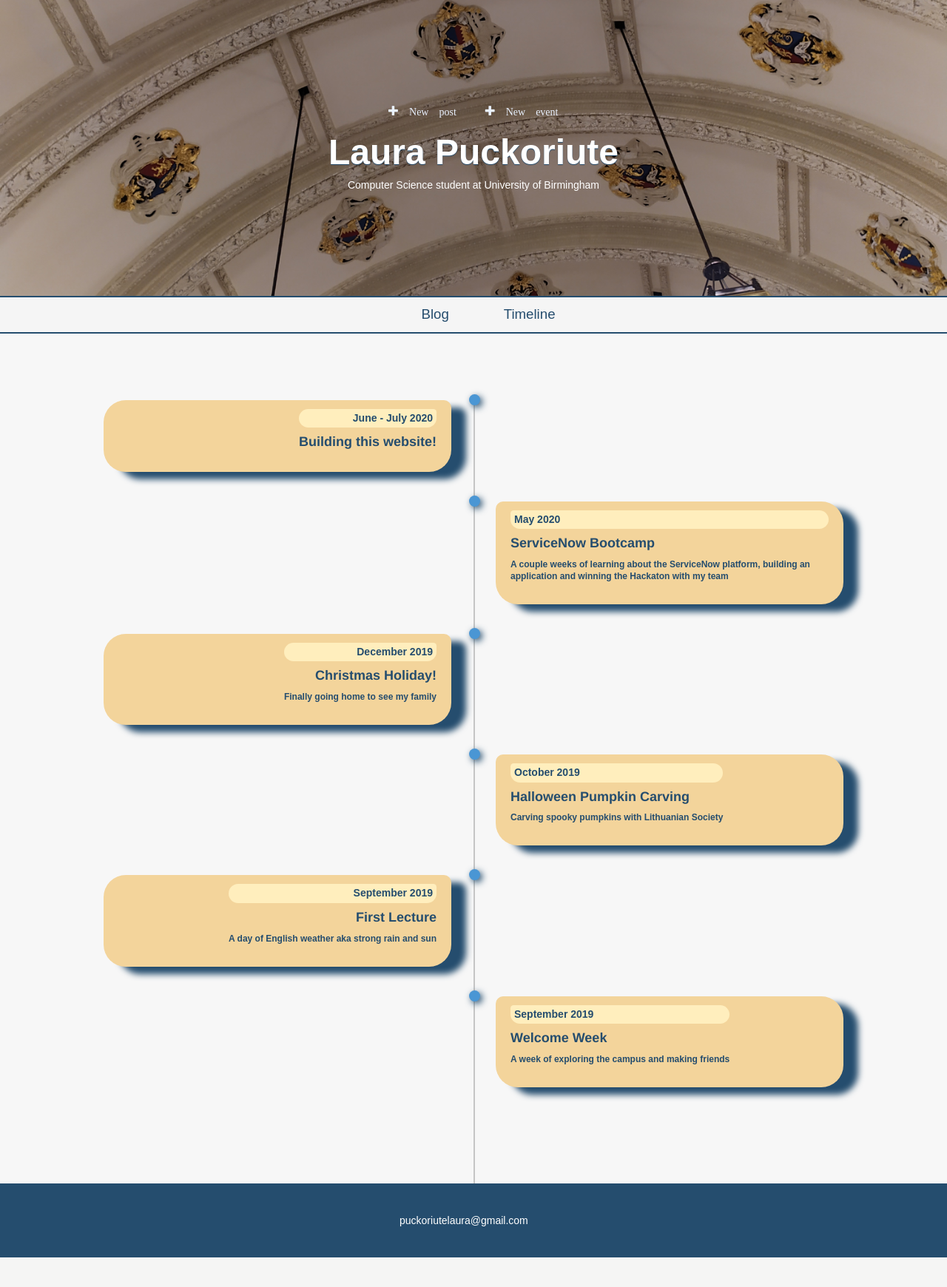
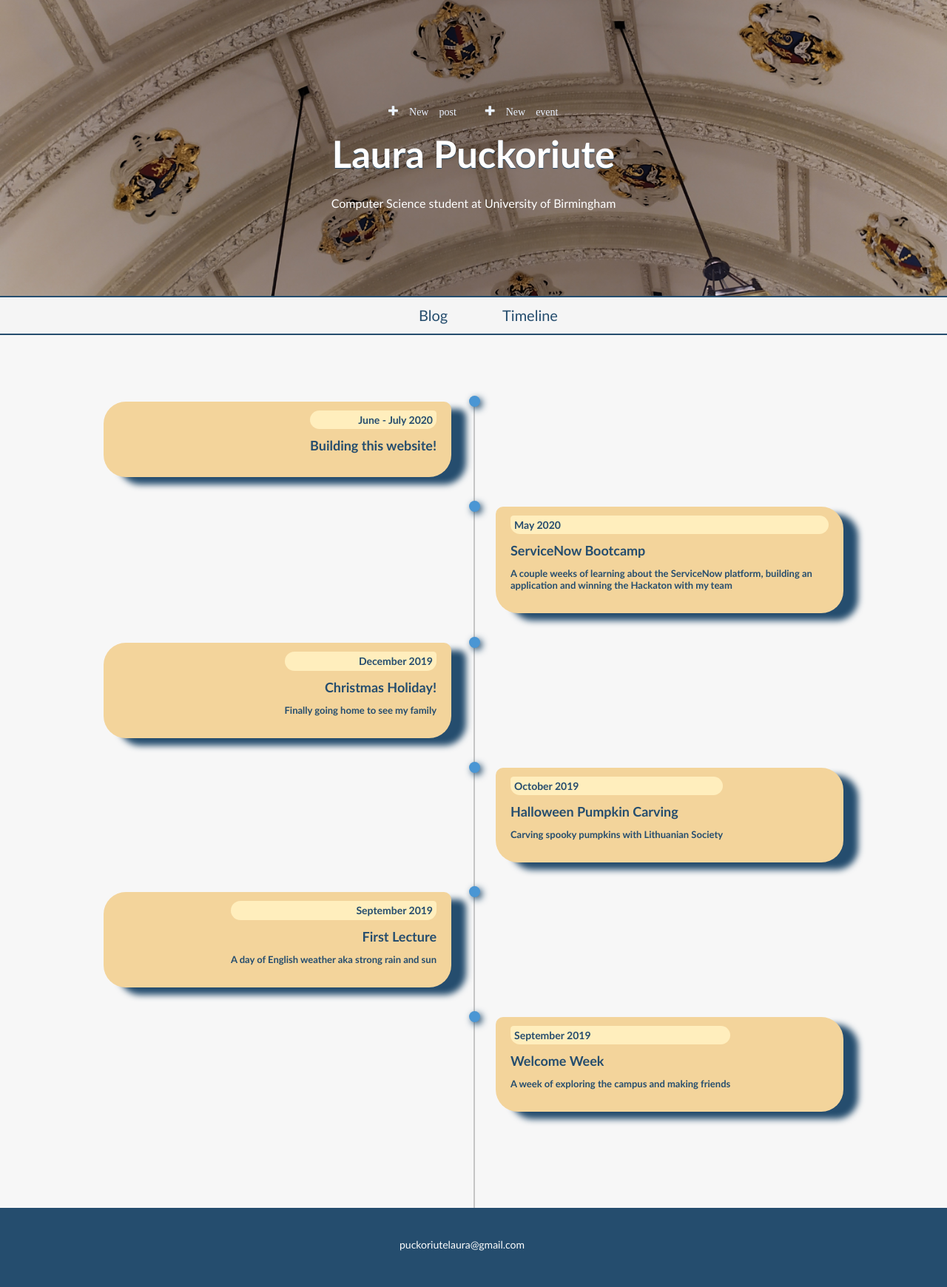
Before and after one commit to llaurap/my_first_blog, a Django app: page /timeline/ in a window 1280 px wide. Shown: the whole page at 74% size. Before the commit the page ends 1700 px from the top, so only its background shows below. Run offline with Django 3.2, Linux system fonts and the light colour scheme; a user stored in the database is signed in; data comes from the database, SQL or seed files in the repository; some libraries are stand-ins or nearby versions.

Commit message:
CSS editing

```diff
--- a/blog/static/css/blog.css
+++ b/blog/static/css/blog.css
@@ -3,21 +3,20 @@ body {
 }
 
 h1 a, h2 a {
-    font-family: Arial, Helvetica, serif;
+    font-family: candara;
 }
 
-/****************/
-/*   HEADER 1   */
-/****************/
+/***************************************/
+/*              HEADER 1               */
+/***************************************/
 .page_header {
-    background-color: rgb(79, 193, 228);
+    background-color: none;
     padding: 140px 20px 20px 20px;
     left: 0;
     top: 0;
     width: 100%;
 
-
-   background-image: url(uni3.jpg);
+    background-image: url(uni3.jpg);
 
     min-height: 400px;
     background-attachment: fixed;
@@ -53,30 +53,32 @@ h1 a, h2 a {
     text-shadow: 0px 1px 1px  rgb(37, 77, 110);
 }
 .moto {
+    color: rgb(255, 255, 255);
+    font-family: candara;
+    font-size: 16px;
+    padding-top: 20px;
     text-align: center;
-    color: rgb(255, 255, 255);
-    font-family: arial;
 }
 
-/******************/
-/*    HEADER 2    */
-/******************/
+/***************************************/
+/*               HEADER 2              */
+/***************************************/
 
 .page_header2 {
+    background-color: rgb(245, 245, 245);
     border: 2px rgb(37, 77, 110);
     border-top-style: solid;
     border-bottom-style: solid;
     position: relative;
     width: 100%;
-    background-color: rgb(245, 245, 245);
 }
 
 .page_header2 nav ul {
     list-style-type: none;
+    margin-bottom: 0px;
     padding-top: 10px;
     padding-bottom: 10px;
     text-align: center;
-    margin-bottom: 0px;
 
 }
 
@@ -86,11 +88,11 @@ h1 a, h2 a {
     margin-left: 20px
 }
 
-.header_button a{
+.header_button a {
+    color: rgb(37, 77, 110);
+    font-family: candara;
+    font-size: 15pt;
     padding: 15px;
-    color: rgb(37, 77, 110);
-    font-family: arial;
-    font-size: 14pt;
     width: 100%;
 }
 
@@ -237,7 +242,7 @@ h1 a, h2 a {
     background-color: rgb(255, 238, 189);
     border-radius: 10px 30px 30px 30px;
     color: rgb(37, 77, 110);
-    font-family: Arial, Helvetica, sans-serif;
+    font-family: candara;
     font-weight: 600;
     padding: 5px 5px 5px 5px;
     width: 100%
@@ -245,31 +250,33 @@ h1 a, h2 a {
 
 .event h4 {
     color: rgb(37, 77, 110);
+    font-family: candara;
     font-weight: 700;
+    line-height: 25px;
 }
 
 .description {
     color: rgb(37, 77, 110);
-    font-family: arial;
+    font-family: candara;
     font-stretch: semi-expanded;
-    font-size: 12px;
+    font-size: 13px;
+    font-weight: 700;
     line-height: 16px;
-    font-weight: 700;
 }
 
 
-/**********************/
-/*        DOTS        */
-/**********************/
+/***************************************/
+/*                DOTS                 */
+/***************************************/
 .timeline ul li:before {
+    background: rgb(74, 150, 212);
+    box-shadow: 3px 3px 10px  rgb(37, 77, 110);
+    border-radius: 50%;
     content: '';
+    height: 15px;
     position: absolute;
     top: -8px;
     width: 15px;
-    height: 15px;
-    background: rgb(74, 150, 212);
-    box-shadow: 3px 3px 10px  rgb(37, 77, 110);
-    border-radius: 50%;
 }
 
 .timeline ul li:nth-child(odd):before {
@@ -279,35 +286,35 @@ h1 a, h2 a {
 .timeline ul li:nth-child(even):before {
     left: -36.5px;
 }
-/**********************/
+/***************************************/
 
-/***************/
-/*    FOOTER   */
-/***************/
+/***************************************/
+/*               FOOTER                */
+/***************************************/
 .page_footer {
-    position: relative;
-    left:0;
     bottom: 0;
     background-color: rgb(37, 77, 110);
     color: white;
+    height: 107px;
+    left:0;
+    position: relative;
     width: 100%;
-    height: 100px;
 }
 .email{
-    font-family: Arial, Helvetica, sans-serif;
+    color: white;
+    font-family: candara;
     margin: auto;
+    padding: 40px 0;
     width: 200px;
-    padding: 40px 0;
-    color: white;
 }
-/*************************/
+/***************************************/
 
 
 @media only screen and (max-width: 1060px) {
 
     .post_detail {
+        padding: 50px 110px;
         width: 100%;
-        padding: 50px 110px;
     }
 
     .timeline {
--- a/blog/templates/blog/base.html
+++ b/blog/templates/blog/base.html
@@ -33,6 +33,7 @@
                 </nav>
 
         </header>
+
         <div class="parallax">
             <div class="content_section">
                 {% block content %}
```
Also changed, not shown: other parts of blog/static/css/blog.css (+42 -38 lines).
